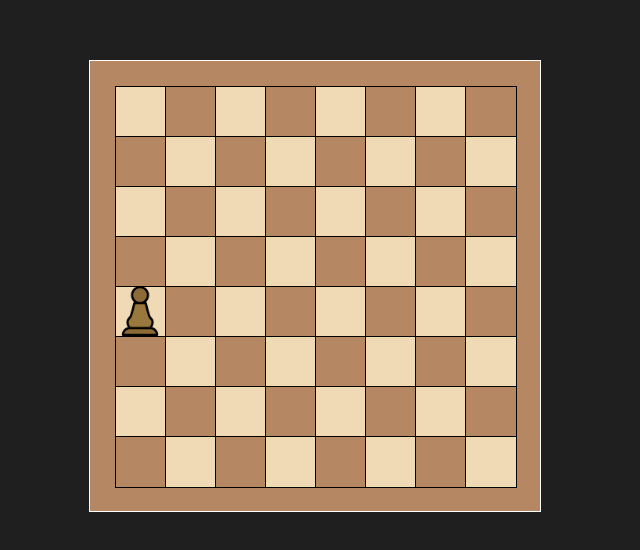
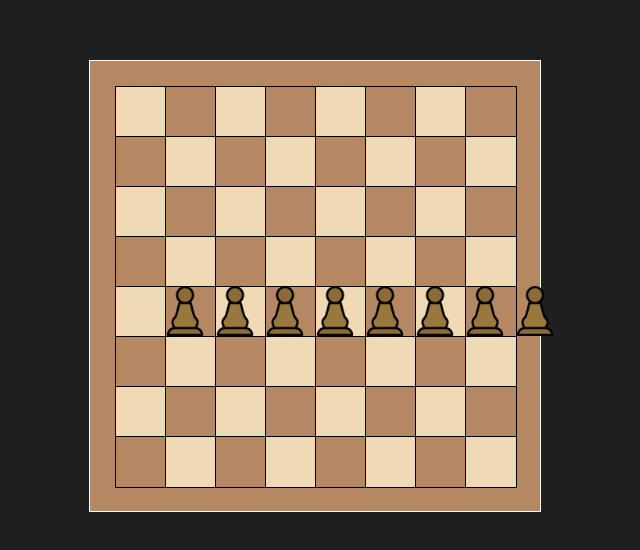
Before and after one commit to Eddieramirez29/Chess, a plain HTML site: page index.html in a window 1280 px wide. Shown: the part 114-664 px from the top of the page, without its empty margins (325-965 px from the left). Drawn offline with Linux system fonts and the light colour scheme.

Commit message:
pawns in bottom were added

```diff
--- a/index.css
+++ b/index.css
@@ -42,15 +42,3 @@ body {
 {
     background-color: #b58863; /* marrón */
 }
-
-.pieza {
-    position: absolute;
-    top:  400px;
-    width: 50px;
-    height: 50px;
-}
-
-.pieza img {
-    width: 100%;
-    height: 100%;
-}
--- a/index.html
+++ b/index.html
@@ -8,14 +8,11 @@
 </head>
 <body>
     <div id="frame">
+        <div class="tablero" id="tablero">
 
-
-        <div class="tablero" id="tablero">
-            <div class="pieza">
-                <img src="./piezas/chess_743907.png">
-            </div>
         </div>
     </div>
     <script src="index.js"></script>
+    <script src="./pieces.js"></script>
 </body>
 </html>
--- /dev/null
+++ b/pieces.js
@@ -0,0 +1,33 @@
+function agregarImagen() {
+    let contenedor = document.getElementById('tablero');
+    let left = 485;
+
+
+  for(i = 0; i < 8;i++)
+  {
+
+     // Crear un elemento de imagen
+     let imagen = document.createElement('img');
+     // Establecer la URL de la imagen
+     imagen.src = './piezas/chess_743907.png';
+      // Opcional: establecer atributos adicionales como el ancho y el alto
+    imagen.width = 50;
+    imagen.height = 50;
+     // Establecer estilos de posicionamiento
+    imagen.style.position = 'absolute';
+    imagen.style.top = '400px'; // Posición vertical
+    imagen.style.left = left.toString() + "px";
+
+    left = left + 50;
+
+    // Adjuntar la imagen al contenedor en el DOM
+
+    contenedor.appendChild(imagen);
+  }
+
+
+
+
+  }
+
+  agregarImagen() ;
```
